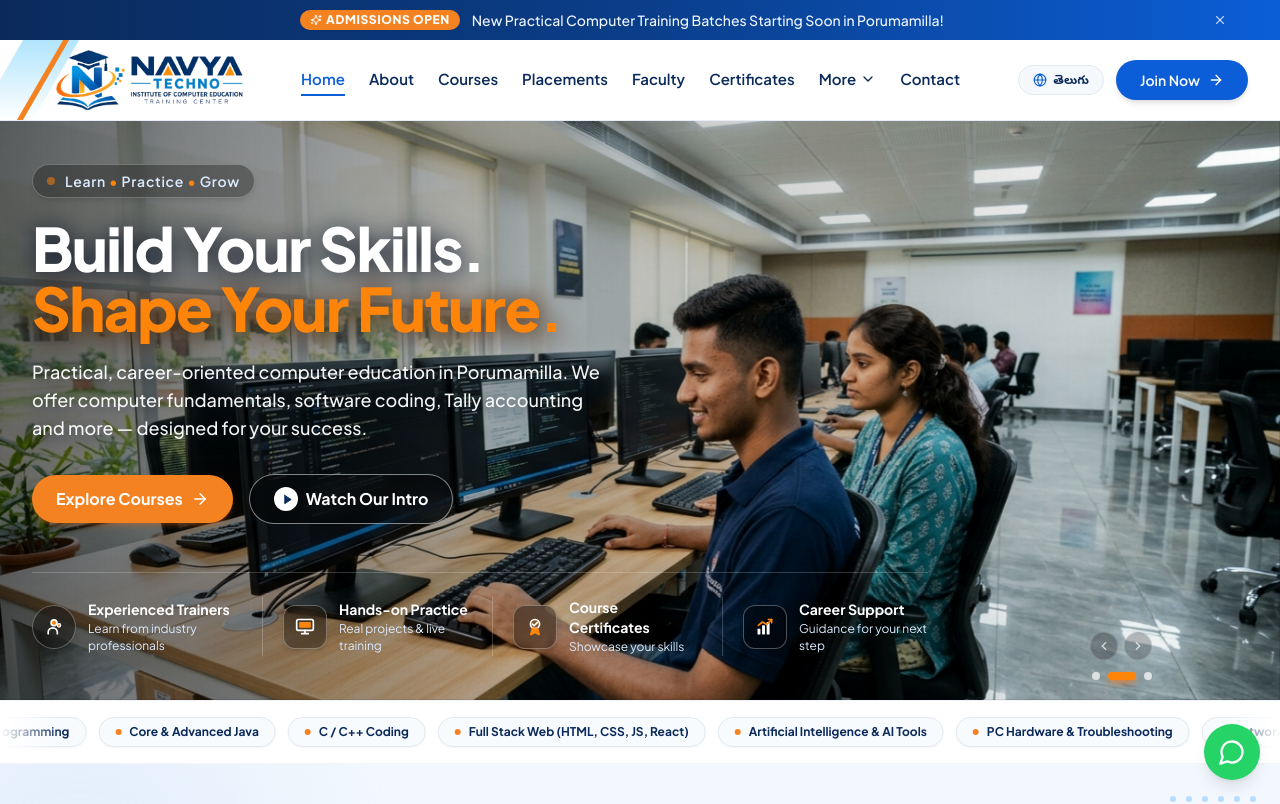
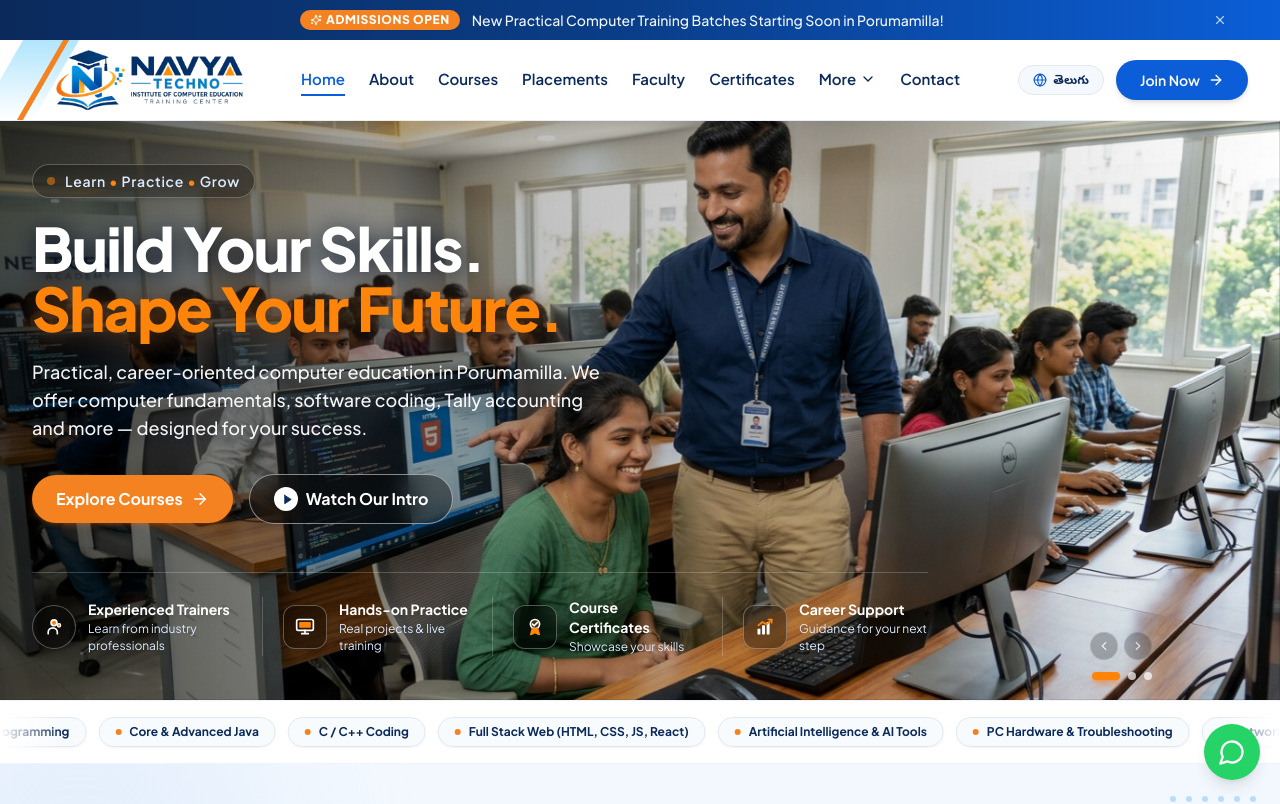
Before and after one commit to madhu16262223/NAVYA-INSTITUTE, a React (Vite) app: page / in a window 1280 px wide. Shown: the top 804 px of the page. Built offline with nearby package versions, Linux system fonts and the light colour scheme.

Commit message:
Set hero auto slide timer to 2 seconds with clear preloaded transitions

```diff
--- a/src/pages/pages.jsx
+++ b/src/pages/pages.jsx
@@ -37,10 +37,18 @@ export function Home(){
  const reducedMotion = useReducedMotion();
 
  useEffect(() => {
+  // Preload all slides for immediate, crisp rendering
+  heroSlides.forEach((slide) => {
+   const img = new Image();
+   img.src = slide.src;
+  });
+ }, []);
+
+ useEffect(() => {
   if (reducedMotion) return;
   const timer = setInterval(() => {
    setSlideIndex((prev) => (prev + 1) % heroSlides.length);
-  }, 4800);
+  }, 2000);
   return () => clearInterval(timer);
  }, [reducedMotion]);
 
@@ -56,7 +64,7 @@ export function Home(){
     initial={{ opacity: 0 }}
     animate={{ opacity: 1 }}
     exit={{ opacity: 0 }}
-    transition={{ duration: 0.85, ease: 'easeInOut' }}
+    transition={{ duration: 0.5, ease: 'easeInOut' }}
     className="absolute inset-0"
     style={{ transform: 'translateZ(0)', willChange: 'opacity' }}
    >
```
